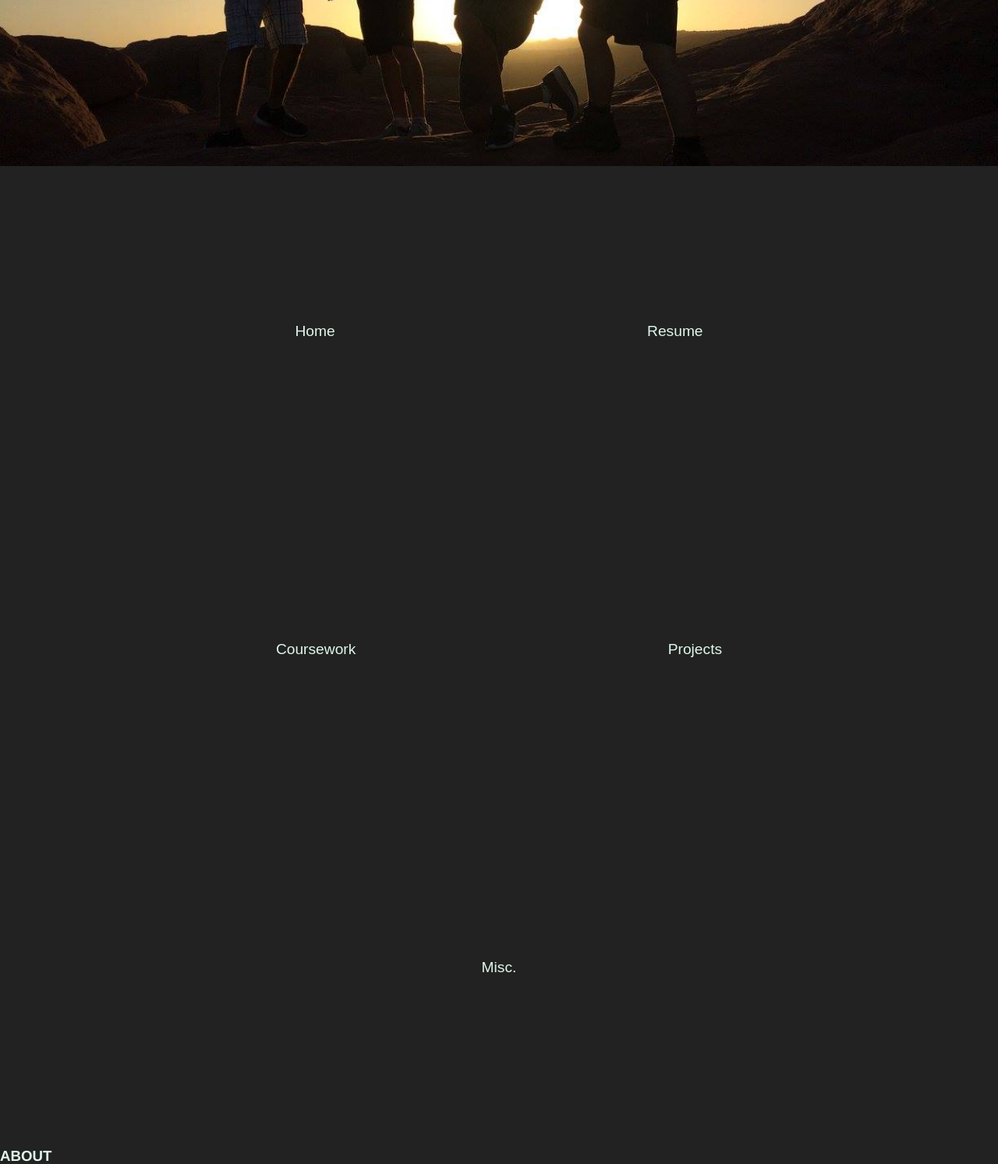
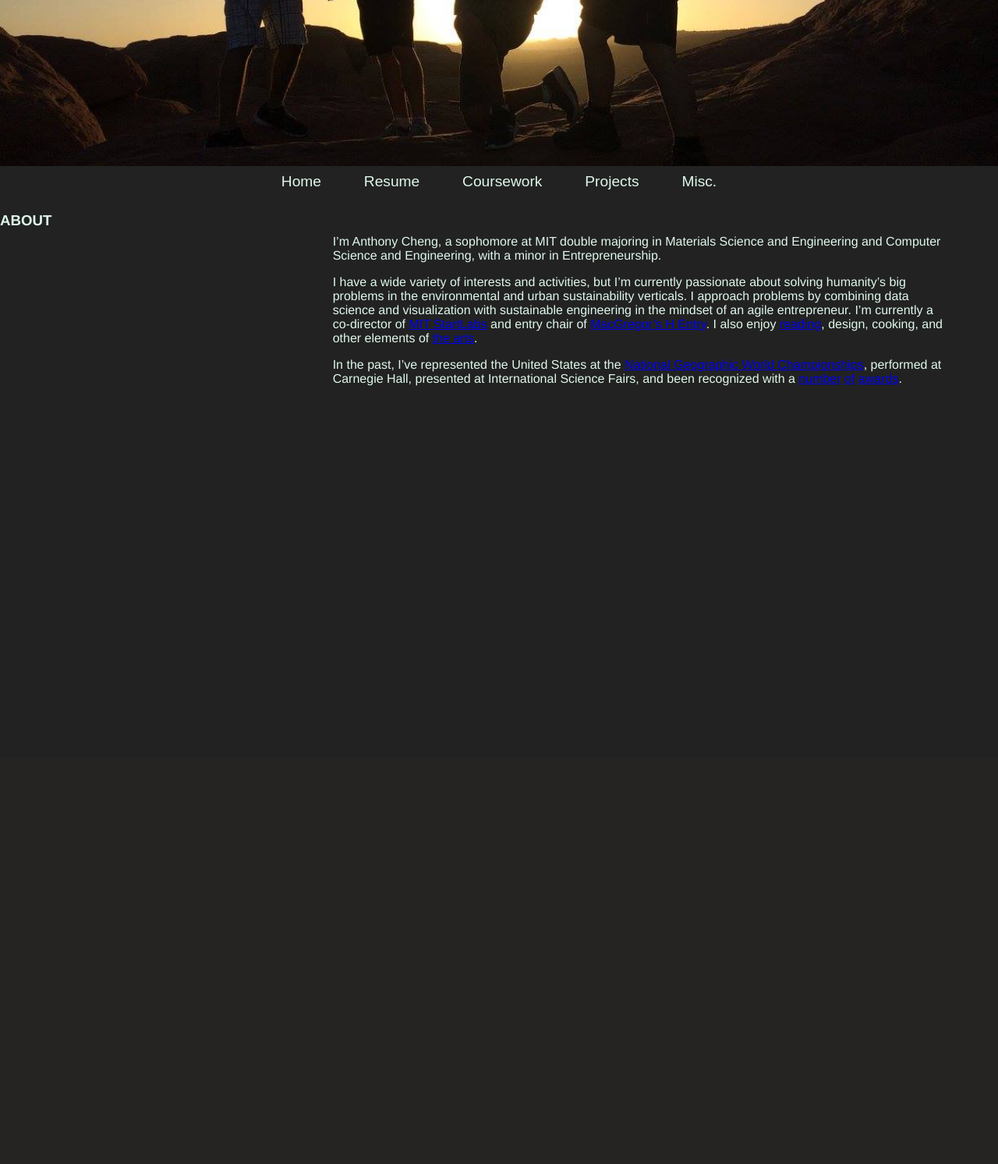
Before and after one commit to acheng98/acheng98.github.io, a PHP site: page / in a window 1280 px wide. Shown: the part 587-2080 px from the top of the page at 78% size. After the commit the page ends 1082 px from the top, so only its background shows below. Run offline with PHP 8.4, Linux system fonts and the light colour scheme; some libraries are stand-ins or nearby versions.

Commit message:
fix margin

```diff
--- a/styles.css
+++ b/styles.css
@@ -78,6 +78,7 @@
 
 #menu {
 	border: #777777;
+	width: 100%;
 	margin: auto;
 	text-align: center;
 	padding: 0.5em 0em;
@@ -93,7 +94,7 @@
 	text-align: center;
 	text-decoration: none;
 	display: inline-block;
-	margin: 10em;
+	margin: 0 1em;
 }
 
 button:hover {
```
